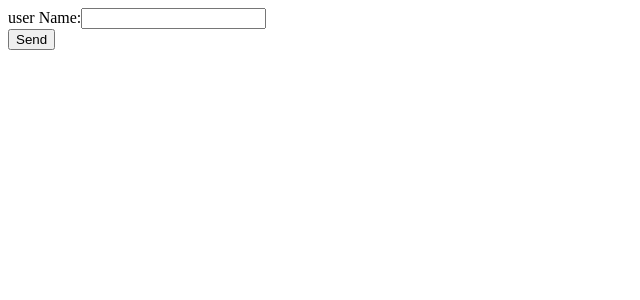
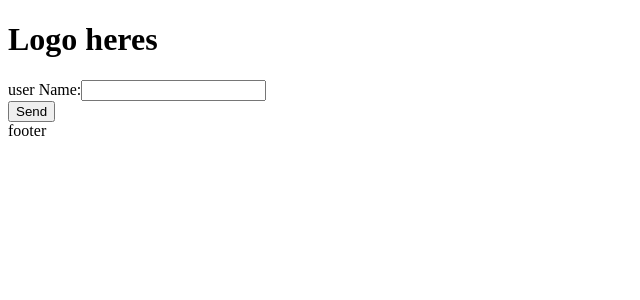
Before and after one commit to FendShooter/next_train, a Next.js app: page /newsletter in a window 1280 px wide. Shown: the top 300 px of the page, without its empty margins (0-640 px from the left). Built offline with nearby package versions, Linux system fonts and the light colour scheme.

Commit message:
check mail

```diff
--- /dev/null
+++ b/components/layouts/Footer.js
@@ -0,0 +1,5 @@
+function Footer() {
+  return <footer className='bg-pink-400 p-4'>footer</footer>;
+}
+
+export default Footer;
--- /dev/null
+++ b/components/layouts/Header.js
@@ -0,0 +1,14 @@
+import { useContext } from 'react';
+import { Context } from '../../context/context';
+
+function Header() {
+  const result = useContext(Context);
+  console.log(result.swip());
+  return (
+    <header className='p-4'>
+      <h1>Logo heres</h1>
+    </header>
+  );
+}
+
+export default Header;
--- /dev/null
+++ b/components/layouts/Layouts.js
@@ -0,0 +1,14 @@
+const { default: Footer } = require('./Footer');
+const { default: Header } = require('./Header');
+
+function Layouts({ children }) {
+  return (
+    <div className='flex flex-col h-screen'>
+      <Header />
+      <main className='flex-grow'>{children}</main>
+      <Footer />
+    </div>
+  );
+}
+
+export default Layouts;
--- /dev/null
+++ b/context/context.js
@@ -0,0 +1,19 @@
+import { createContext } from 'react';
+
+export const Context = createContext({
+  islogged: false,
+  swip: () => {},
+});
+
+const swip = () => {
+  return 2;
+};
+function ContextProvider({ children }) {
+  return (
+    <Context.Provider value={{ islogged: false, swip }}>
+      {children}
+    </Context.Provider>
+  );
+}
+
+export default ContextProvider;
--- a/pages/_app.js
+++ b/pages/_app.js
@@ -1,7 +1,15 @@
 import 'tailwindcss/tailwind.css'
+import Layouts from '../components/layouts/Layouts';
+import ContextProvider from '../context/context';
 
 function MyApp({ Component, pageProps }) {
-  return <Component {...pageProps} />
+  return (
+    <ContextProvider>
+      <Layouts>
+        <Component {...pageProps} />
+      </Layouts>
+    </ContextProvider>
+  );
 }
 
 export default MyApp
--- a/pages/newsletter/index.js
+++ b/pages/newsletter/index.js
@@ -20,7 +20,7 @@ function Newsletter() {
     }
   };
   return (
-    <div className='w-[800px] grid place-items-center h-[800px] border m-auto'>
+    <div className=' grid place-items-center h-full  border m-auto'>
       <form onSubmit={submitHandler}>
         <div className='m-4'>
           <label htmlFor='id'>user Name:</label>
```
